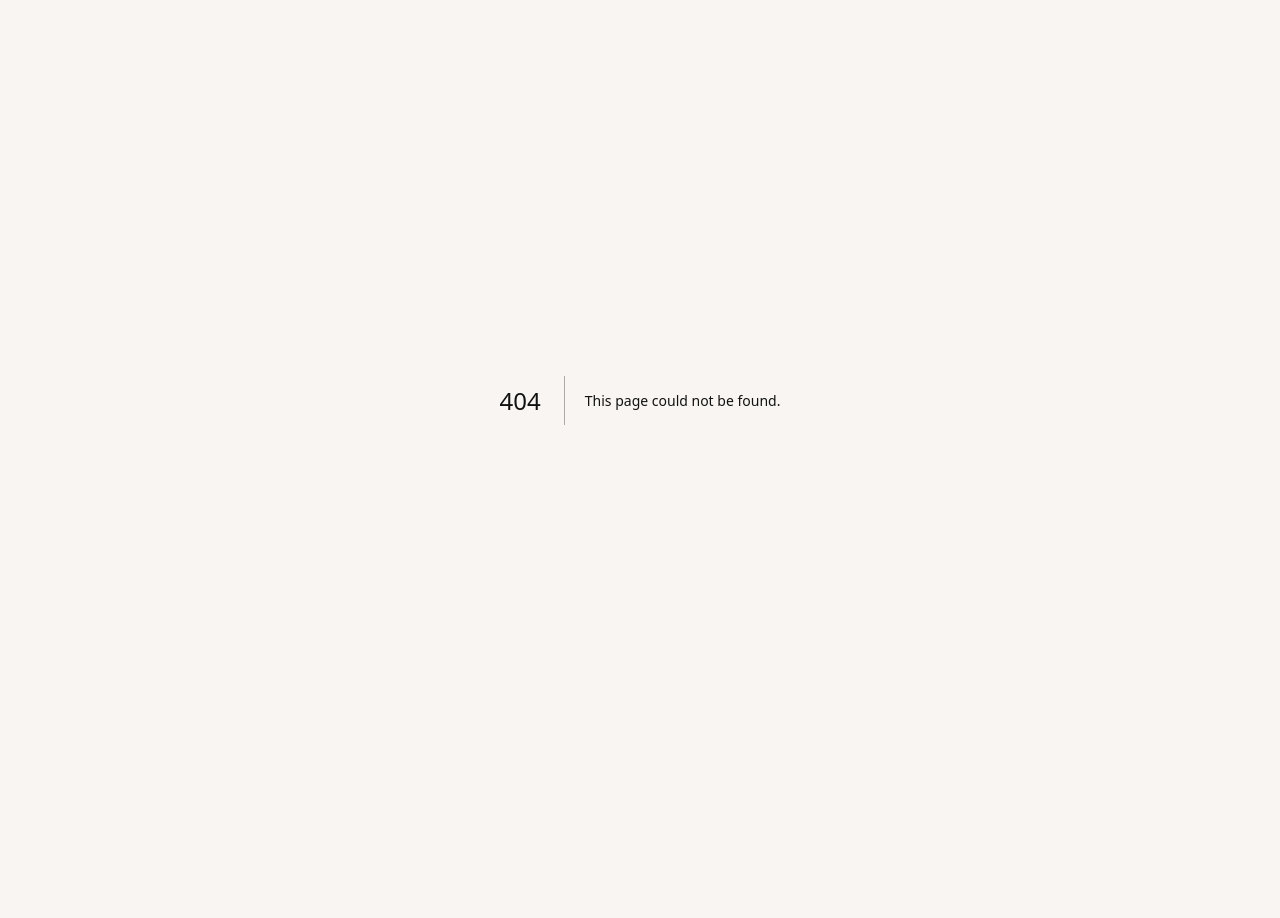
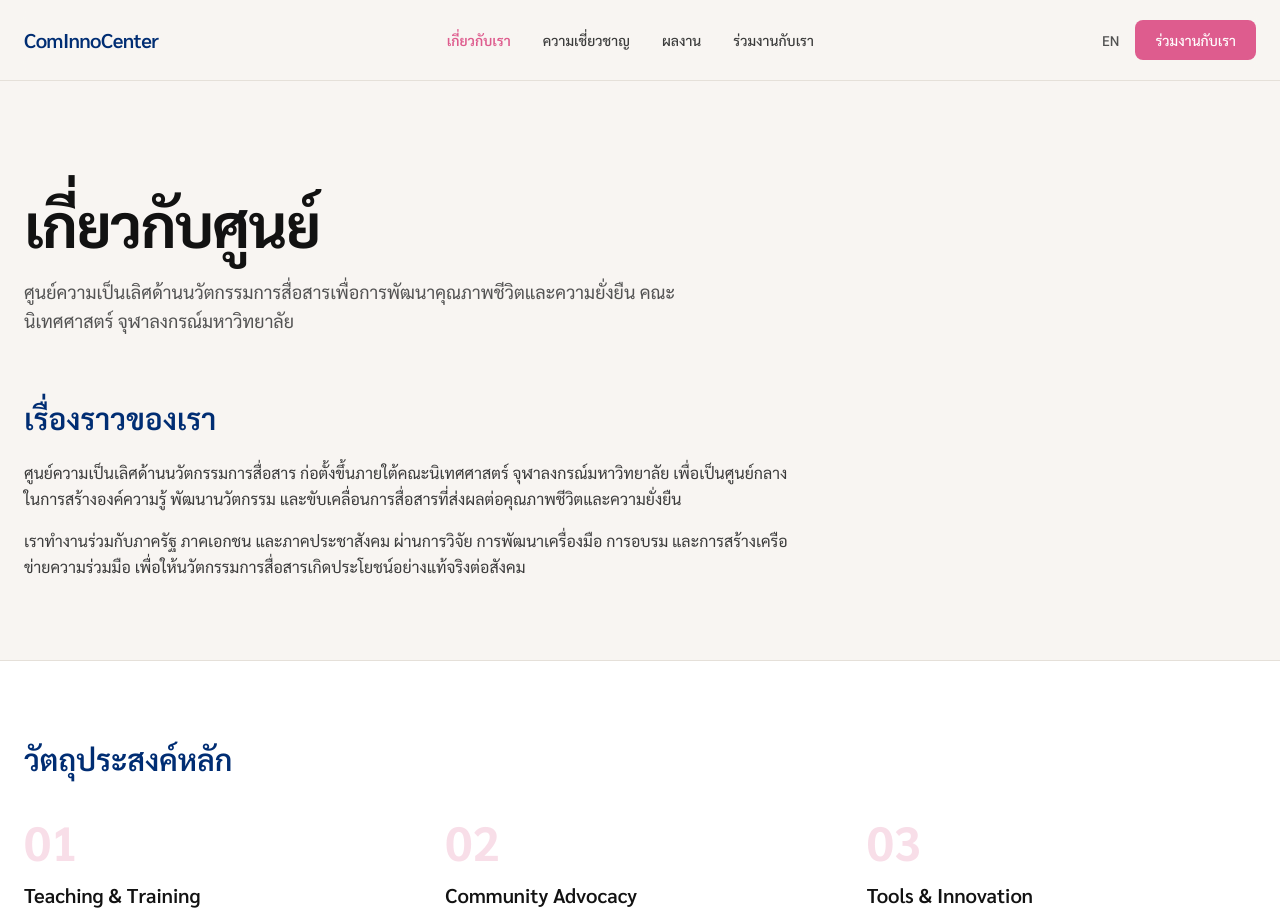
Before and after one commit to smithboon-thailand/cominnocenter-website, a Next.js app: page /about in a window 1280 px wide. Before the commit this address had no page. Shown: the top 918 px of the page. Before the commit the page ends 800 px from the top, so only its background shows below. Built offline with nearby package versions, Linux system fonts and the light colour scheme.

Commit message:
Create About page with Center story, 3 Objectives, Leadership and Team sections

```diff
--- /dev/null
+++ b/src/app/about/page.tsx
@@ -0,0 +1,207 @@
+import Link from "next/link";
+
+const objectives = [
+  {
+    number: "01",
+    title: "Teaching & Training",
+    description: "พัฒนาองค์ความรู้และจัดอบรมด้านนวัตกรรมการสื่อสารให้กับบุคลากรและองค์กร",
+  },
+  {
+    number: "02",
+    title: "Community Advocacy",
+    description: "สร้างการรับรู้และขับเคลื่อนประเด็นเพื่อคุณภาพชีวิตและความยั่งยืนผ่านการสื่อสาร",
+  },
+  {
+    number: "03",
+    title: "Tools & Innovation",
+    description: "วิจัยและพัฒนาเครื่องมือ นวัตกรรม และแนวทางปฏิบัติที่เป็นประโยชน์ต่อสังคม",
+  },
+];
+
+const leadership = [
+  {
+    name: "รศ.ดร.สมิทธ์ บุญชุติมา",
+    nameEn: "Assoc. Prof. Dr. Smith Boonchutima",
+    role: "Head of the Center",
+    bio: "ผู้อำนวยการศูนย์ความเป็นเลิศด้านนวัตกรรมการสื่อสาร",
+  },
+  {
+    name: "ผศ.ดร.ธีรดา ชาญวิเศษ",
+    nameEn: "Asst. Prof. Dr. Teerada Chongkolrattanaporn",
+    role: "Deputy Head",
+    bio: "รองผู้อำนวยการ",
+  },
+  {
+    name: "Dr. Pavel Slutskiy",
+    nameEn: "Dr. Pavel Slutskiy",
+    role: "Deputy Head",
+    bio: "รองผู้อำนวยการ",
+  },
+];
+
+export default function AboutPage() {
+  return (
+    <div className="min-h-screen">
+      {/* Navigation */}
+      <header className="sticky top-0 z-50 bg-neutral-50/90 backdrop-blur-md border-b border-neutral-200">
+        <div className="max-w-7xl mx-auto px-6 h-20 flex items-center justify-between">
+          <Link href="/" className="text-xl font-semibold tracking-tight text-blue-700">
+            ComInnoCenter
+          </Link>
+
+          <nav className="hidden md:flex items-center gap-8 text-sm font-medium text-neutral-700">
+            <Link href="/about" className="text-pink-500 font-semibold">
+              เกี่ยวกับเรา
+            </Link>
+            <Link href="/expertise" className="hover:text-pink-500 transition-colors">
+              ความเชี่ยวชาญ
+            </Link>
+            <Link href="/impact" className="hover:text-pink-500 transition-colors">
+              ผลงาน
+            </Link>
+            <Link href="/collaborate" className="hover:text-pink-500 transition-colors">
+              ร่วมงานกับเรา
+            </Link>
+          </nav>
+
+          <div className="flex items-center gap-4">
+            <button className="text-sm font-medium text-neutral-600 hover:text-blue-700">
+              EN
+            </button>
+            <Link
+              href="/collaborate"
+              className="hidden sm:inline-flex items-center px-5 py-2.5 rounded-lg bg-pink-500 text-white text-sm font-medium hover:bg-pink-600 transition-colors"
+            >
+              ร่วมงานกับเรา
+            </Link>
+          </div>
+        </div>
+      </header>
+
+      {/* Hero */}
+      <section className="max-w-7xl mx-auto px-6 pt-20 pb-12 md:pt-28 md:pb-16">
+        <div className="max-w-3xl">
+          <h1 className="text-4xl md:text-5xl lg:text-6xl font-bold tracking-tight text-neutral-900">
+            เกี่ยวกับศูนย์
+          </h1>
+          <p className="mt-6 text-lg text-neutral-600 leading-relaxed max-w-2xl">
+            ศูนย์ความเป็นเลิศด้านนวัตกรรมการสื่อสารเพื่อการพัฒนาคุณภาพชีวิตและความยั่งยืน
+            คณะนิเทศศาสตร์ จุฬาลงกรณ์มหาวิทยาลัย
+          </p>
+        </div>
+      </section>
+
+      {/* Our Story */}
+      <section className="max-w-7xl mx-auto px-6 pb-20">
+        <div className="max-w-3xl">
+          <h2 className="text-2xl md:text-3xl font-semibold text-blue-700 mb-6">
+            เรื่องราวของเรา
+          </h2>
+          <div className="space-y-4 text-neutral-700 leading-relaxed">
+            <p>
+              ศูนย์ความเป็นเลิศด้านนวัตกรรมการสื่อสาร ก่อตั้งขึ้นภายใต้คณะนิเทศศาสตร์
+              จุฬาลงกรณ์มหาวิทยาลัย เพื่อเป็นศูนย์กลางในการสร้างองค์ความรู้
+              พัฒนานวัตกรรม และขับเคลื่อนการสื่อสารที่ส่งผลต่อคุณภาพชีวิตและความยั่งยืน
+            </p>
+            <p>
+              เราทำงานร่วมกับภาครัฐ ภาคเอกชน และภาคประชาสังคม
+              ผ่านการวิจัย การพัฒนาเครื่องมือ การอบรม และการสร้างเครือข่ายความร่วมมือ
+              เพื่อให้นวัตกรรมการสื่อสารเกิดประโยชน์อย่างแท้จริงต่อสังคม
+            </p>
+          </div>
+        </div>
+      </section>
+
+      {/* 3 Objectives */}
+      <section className="bg-white border-y border-neutral-200">
+        <div className="max-w-7xl mx-auto px-6 py-16 md:py-20">
+          <h2 className="text-2xl md:text-3xl font-semibold text-blue-700 mb-10">
+            วัตถุประสงค์หลัก
+          </h2>
+          <div className="grid grid-cols-1 md:grid-cols-3 gap-8">
+            {objectives.map((item) => (
+              <div key={item.number} className="relative">
+                <div className="text-5xl font-bold text-pink-500/20 mb-4">
+                  {item.number}
+                </div>
+                <h3 className="text-xl font-semibold text-neutral-900 mb-3">
+                  {item.title}
+                </h3>
+                <p className="text-neutral-600 leading-relaxed">
+                  {item.description}
+                </p>
+              </div>
+            ))}
+          </div>
+        </div>
+      </section>
+
+      {/* Leadership */}
+      <section className="max-w-7xl mx-auto px-6 py-16 md:py-20">
+        <h2 className="text-2xl md:text-3xl font-semibold text-blue-700 mb-10">
+          ผู้นำของศูนย์
+        </h2>
+
+        <div className="grid grid-cols-1 md:grid-cols-3 gap-8">
+          {leadership.map((person) => (
+            <div
+              key={person.name}
+              className="rounded-2xl border border-neutral-200 bg-white p-6 hover:shadow-md transition-shadow"
+            >
+              <div className="w-full aspect-square rounded-xl bg-gradient-to-br from-blue-100 to-pink-100 mb-5 flex items-center justify-center">
+                <span className="text-sm text-neutral-500">รูปภาพ</span>
+              </div>
+              <h3 className="text-lg font-semibold text-neutral-900">{person.name}</h3>
+              <p className="text-sm text-neutral-500 mt-0.5">{person.nameEn}</p>
+              <p className="text-sm font-medium text-pink-500 mt-2">{person.role}</p>
+              <p className="text-sm text-neutral-600 mt-3">{person.bio}</p>
+            </div>
+          ))}
+        </div>
+      </section>
+
+      {/* CTA */}
+      <section className="bg-blue-700 text-white">
+        <div className="max-w-7xl mx-auto px-6 py-16 text-center">
+          <h2 className="text-2xl md:text-3xl font-semibold">
+            สนใจร่วมงานกับเรา?
+          </h2>
+          <p className="mt-3 text-blue-100 max-w-xl mx-auto">
+            เรายินดีรับฟังและร่วมพัฒนาโครงการที่สร้างผลกระทบจริง
+          </p>
+          <Link
+            href="/collaborate"
+            className="inline-flex items-center mt-8 px-8 py-3.5 rounded-lg bg-pink-500 text-white font-medium hover:bg-pink-600 transition-colors"
+          >
+            ติดต่อเรา
+          </Link>
+        </div>
+      </section>
+
+      {/* Footer */}
+      <footer className="bg-neutral-900 text-neutral-300">
+        <div className="max-w-7xl mx-auto px-6 py-10">
+          <div className="flex flex-col md:flex-row justify-between gap-6">
+            <div>
+              <div className="text-white font-semibold">ComInnoCenter</div>
+              <p className="mt-1 text-sm">คณะนิเทศศาสตร์ จุฬาลงกรณ์มหาวิทยาลัย</p>
+            </div>
+            <div className="text-sm">
+              <a href="mailto:comminno@chula.ac.th" className="hover:text-pink-400">
+                comminno@chula.ac.th
+              </a>
+              <span className="mx-2">·</span>
+              <a href="tel:022182262" className="hover:text-pink-400">
+                02-218-2262
+              </a>
+            </div>
+          </div>
+          <div className="mt-8 pt-6 border-t border-neutral-800 text-xs text-neutral-500">
+            © {new Date().getFullYear()} Center of Excellence in Communication Innovation,
+            Faculty of Communication Arts, Chulalongkorn University
+          </div>
+        </div>
+      </footer>
+    </div>
+  );
+}
```
